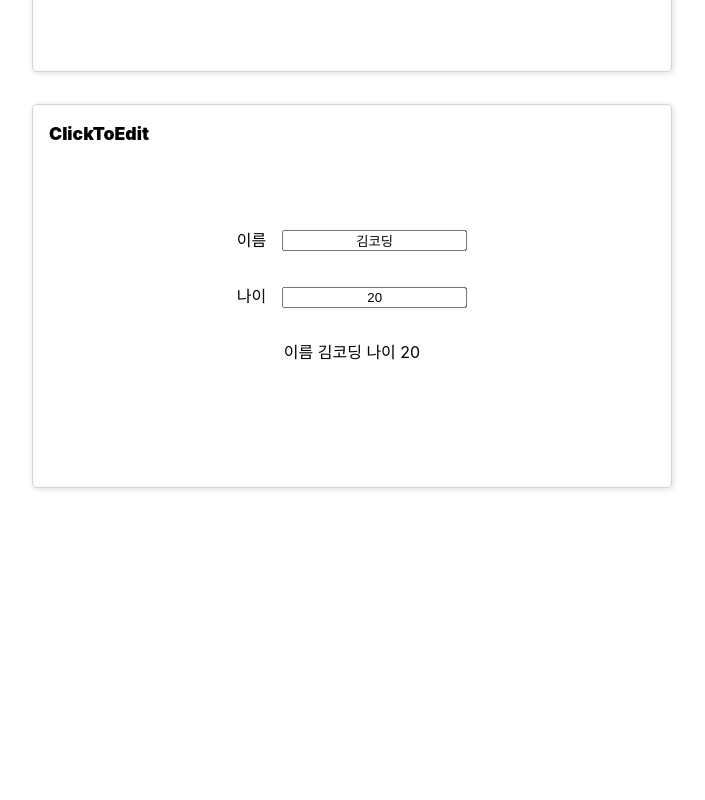
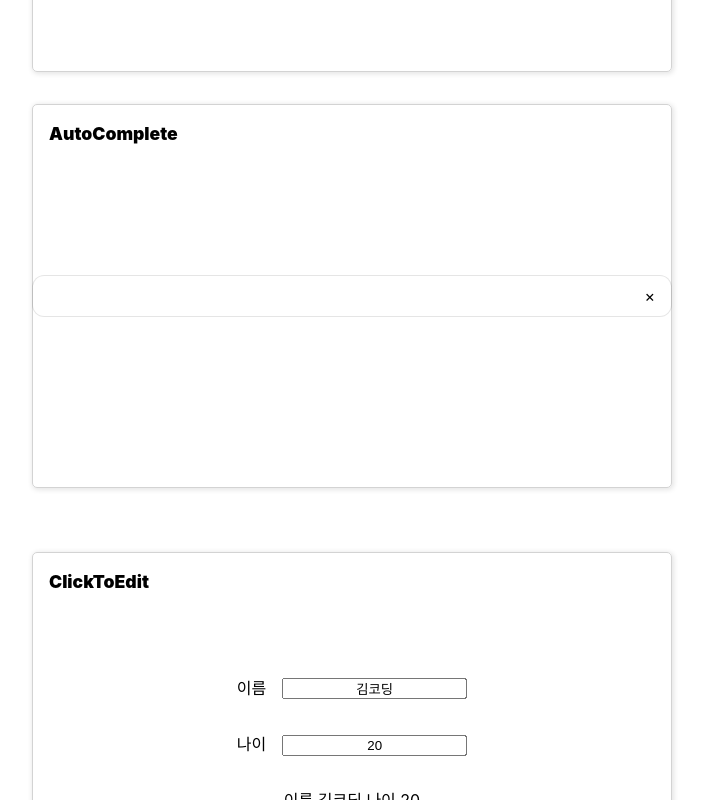
Before and after one commit to juo1221/wanted_pre_onboarding, a React (Create React App) app in the folder custom-component/: page / in a window 1280 px wide. Shown: the part 1240-2040 px from the top of the page, without its empty margins (288-993 px from the left). Before the commit the page ends 1760 px from the top, so only its background shows below. Built offline with nearby package versions, Linux system fonts and the light colour scheme.

Commit message:
feat: Create AutoComplete component
-

```diff
--- a/custom-component/src/App.js
+++ b/custom-component/src/App.js
@@ -4,6 +4,7 @@ import Toggle from "./component/Toggle";
 import Modal from "./component/Modal";
 import Tab from "./component/Tab";
 import ClickToEdit from "./component/ClickToEdit";
+import AutoComplete from "./component/AutoComplete";
 import GlobalStyle from "./component/common/GlobalStyle";
 
 function App() {
@@ -13,6 +14,7 @@ function App() {
       <Toggle />
       <Modal />
       <Tab />
+      <AutoComplete />
       <ClickToEdit />
     </div>
   );
--- a/custom-component/src/component/AutoComplete.js
+++ b/custom-component/src/component/AutoComplete.js
@@ -0,0 +1,116 @@
+import React, { useState } from "react";
+import styled, { css } from "styled-components";
+import ComponentContainer from "./common/ComponentContainer";
+
+const BackgroundLayer = styled.div`
+  height: 100%;
+`;
+const Container = styled.div`
+  position: absolute;
+  width: 100%;
+  top: 50%;
+  left: 50%;
+  transform: translate(-50%, -50%);
+  display: flex;
+  align-items: center;
+`;
+const Input = styled.input`
+  width: 100%;
+  height: 2.5rem;
+  border-radius: 0.7rem;
+  border: none;
+  box-shadow: 0px 0px 0px 1px rgba(0, 0, 0, 0.1);
+  padding: 1rem;
+  ${({ isMatched }) =>
+    isMatched
+      ? css`
+          border-radius: 0.7rem 0.7rem 0 0;
+          &:focus {
+            outline: none;
+            box-shadow: 1px 4px 5px 2px rgba(0, 0, 0, 0.2);
+          }
+        `
+      : css`
+          &:focus {
+            outline: none;
+            box-shadow: 1px 4px 5px 2px rgba(0, 0, 0, 0.2);
+          }
+        `}
+`;
+const CloseBtn = styled.div`
+  position: absolute;
+  right: 1rem;
+  cursor: pointer;
+`;
+const DropDownContainer = styled.ul`
+  position: absolute;
+  top: 2.5rem;
+  width: 100%;
+  margin: 0;
+  padding: 0;
+  border-radius: 0 0 0.7rem 0.7rem;
+  border-top: 1px solid rgba(0, 0, 0, 0.1);
+  background-color: #ffffff;
+  box-shadow: 1px 4px 5px 2px rgba(0, 0, 0, 0.2);
+`;
+const DropDownList = styled.li`
+  list-style: none;
+  padding: 0 1rem;
+  margin: 0.5rem 0;
+  &:hover {
+    width: 100%;
+    background-color: #eeeeee;
+  }
+`;
+const AutoComplete = () => {
+  const defaulData = ["antique", "vintage", "중고A급", "rustic", "refurbished"];
+  const [isMatched, setIsMatched] = useState(false);
+  const [value, setValue] = useState("");
+  const [data, setData] = useState(defaulData);
+  const convertor = {
+    data: {
+      string: (v) => v.toLowerCase(),
+    },
+    convert(v) {
+      return this.data[typeof v](v) ?? v;
+    },
+  };
+  const clearStates = () => {
+    setIsMatched(false);
+    setValue("");
+    setData(defaulData);
+  };
+  const getSearchData = (v) => {
+    return defaulData.filter((str) => str.toLowerCase().indexOf(v) !== -1);
+  };
+  const handleOnChange = (e) => {
+    const v = convertor.convert(e.target.value);
+    if (!v) return clearStates();
+    const searchData = getSearchData(v);
+    searchData.length ? setIsMatched(true) : setIsMatched(false);
+    setValue(v);
+    setData(searchData);
+  };
+  const handleOnClickList = (str) => setValue(str);
+
+  return (
+    <ComponentContainer title="AutoComplete">
+      <BackgroundLayer onClick={clearStates} />
+      <Container>
+        <Input isMatched={isMatched} type="text" autoComplete="off" value={value} onChange={handleOnChange} />
+        <CloseBtn onClick={clearStates}>&times;</CloseBtn>
+        {isMatched && (
+          <DropDownContainer>
+            {data.map((str, idx) => (
+              <DropDownList key={idx} onClick={() => handleOnClickList(str)}>
+                {str}
+              </DropDownList>
+            ))}
+          </DropDownContainer>
+        )}
+      </Container>
+    </ComponentContainer>
+  );
+};
+
+export default AutoComplete;
```
